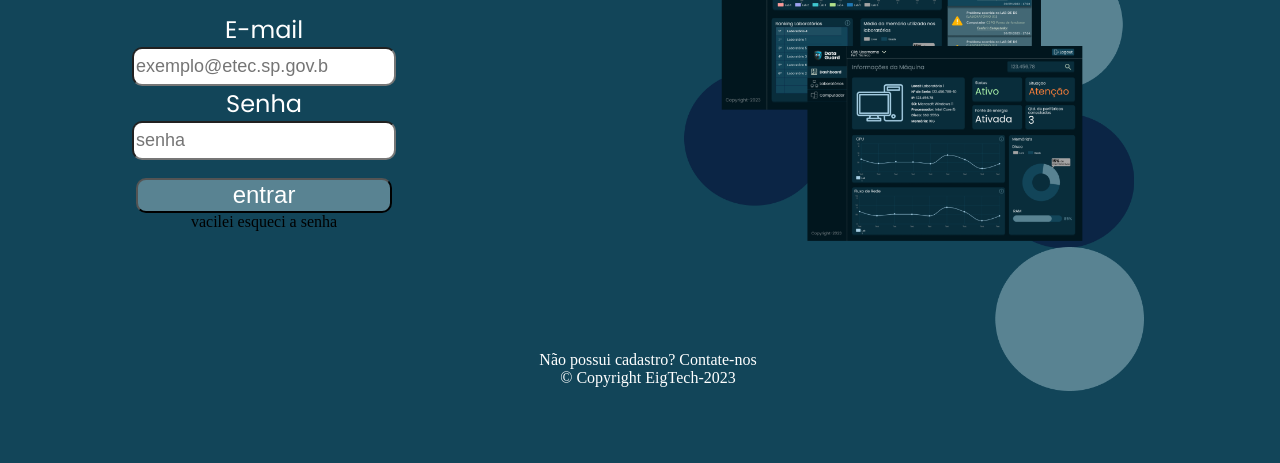
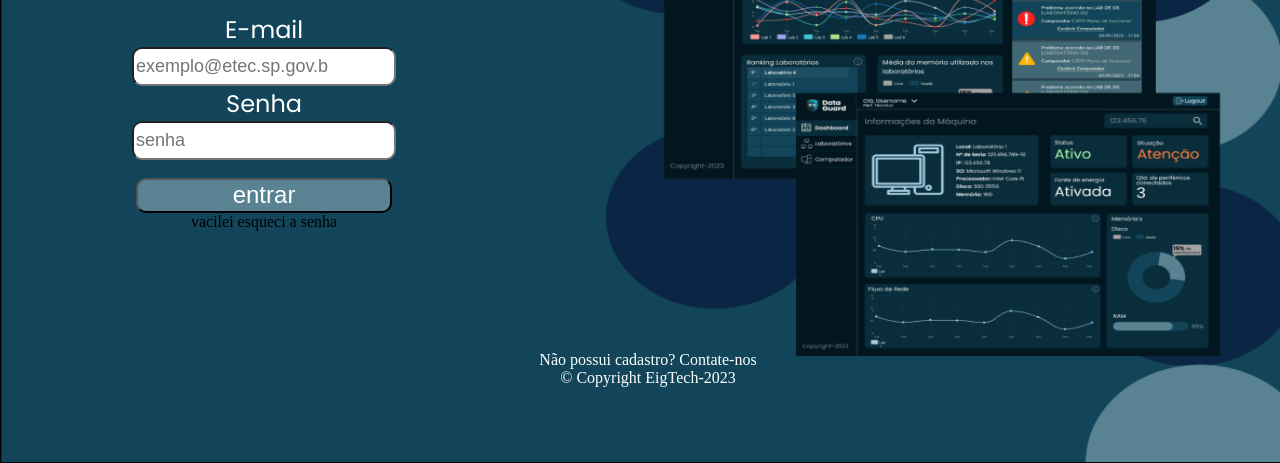
Before and after one commit to EigTech-Solutions/DataGuard, a plain HTML site: page telaLogin.html in a window 1280 px wide. Shown: the part 337-800 px from the top of the page. Drawn offline with Linux system fonts and the light colour scheme.

Commit message:
alterações na imagem da tela de login

```diff
--- a/telaLogin.css
+++ b/telaLogin.css
@@ -4,6 +4,9 @@ body{
     width: 100%;
    background-color: #124559;
    overflow: hidden;
+   background-image: url(../DataGuard/assents/imgfundo_login.png);
+   background-size: 100vw 100vh;
+   background-repeat: no-repeat;
 }
 header{
 
--- a/telaLogin.html
+++ b/telaLogin.html
@@ -39,7 +39,6 @@
 
 <div class="imagemTela" >
 
-<img width="75%"   src="./assents/Component 7.png" alt="">
 
 </div>
 
```
Also changed, not shown: assents/imgfundo_login.png (added).
